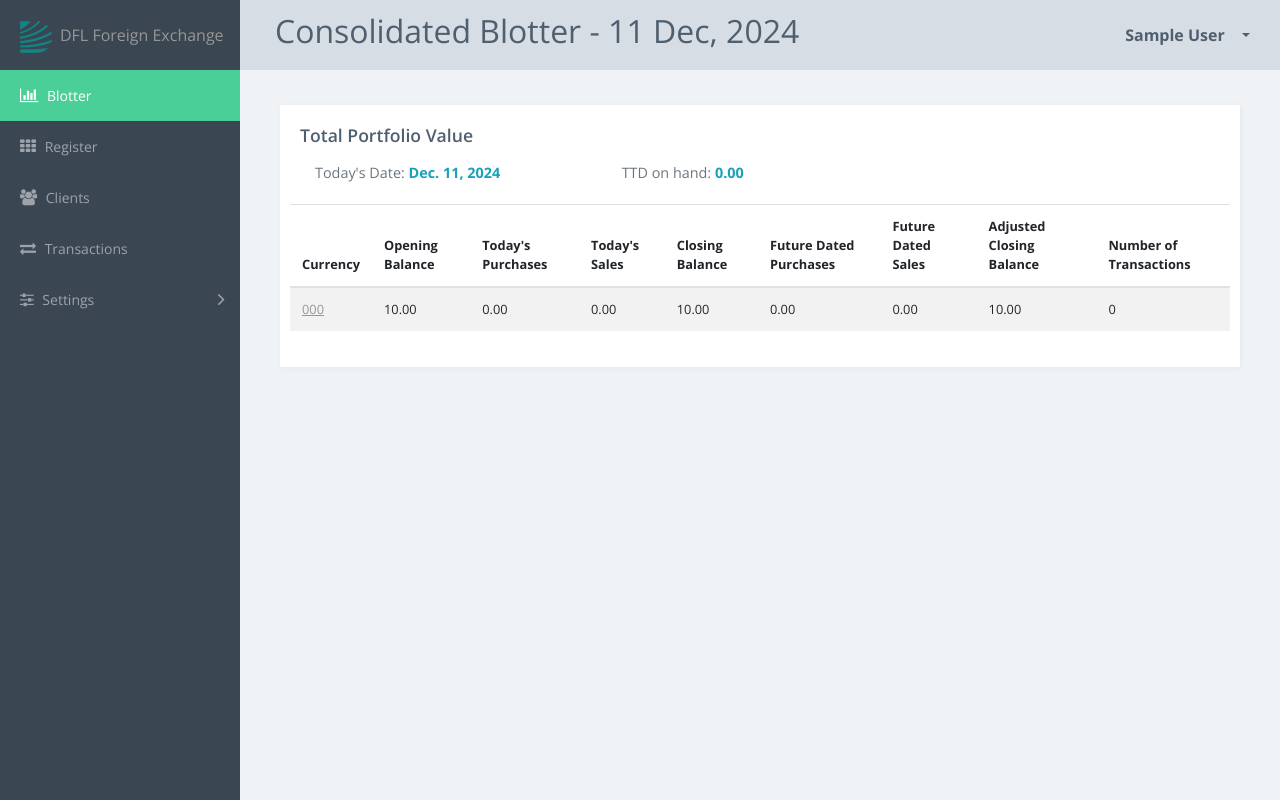
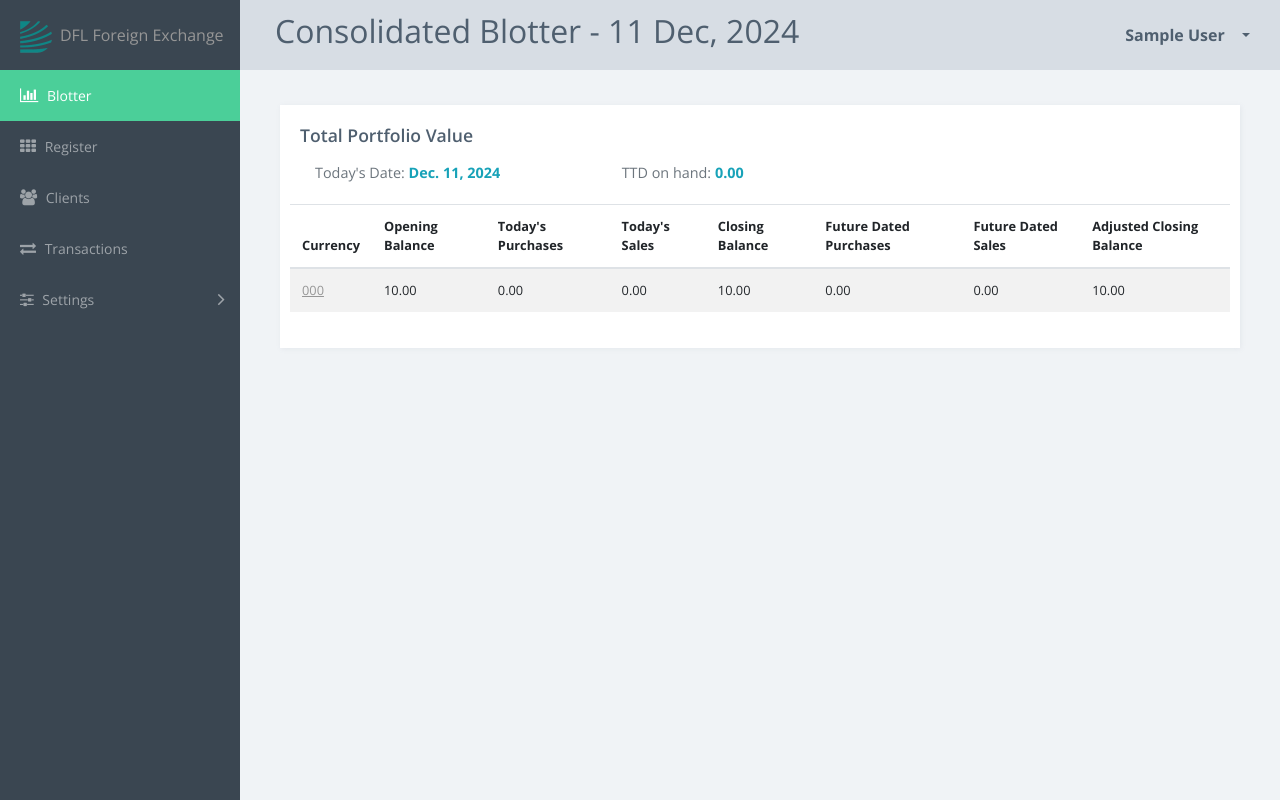
Before and after one commit to Unkerpaulie/dfl_one, a Django app: page / in a window 1280 px wide. Run offline with Django 5.2, Linux system fonts and the light colour scheme; a user stored in the database is signed in; tables that the repository leaves empty hold one stand-in row (values such as "Sample post"); some libraries are stand-ins or nearby versions.

Commit message:
removed number of transactions column

```diff
--- a/core/templates/core/home.html
+++ b/core/templates/core/home.html
@@ -40,7 +40,8 @@
                                         <th>Future Dated Purchases</th>
                                         <th>Future Dated Sales</th>
                                         <th>Adjusted Closing Balance</th>
-                                        <th>Number of Transactions</th>
+
+                                        <!-- <th>Number of Transactions</th> -->
                                     </tr>
                                 </thead>
                                 <tbody>
@@ -55,7 +56,7 @@
                                         <td>{{ currency.symbol }}{{ currency.future_purchase|floatformat:2|intcomma }}</td>
                                         <td>{{ currency.symbol }}{{ currency.future_sale|floatformat:2|intcomma }}</td>
                                         <td>{{ currency.symbol }}{{ currency.adjusted_closing|floatformat:2|intcomma }}</td>
-                                        <td>{{ currency.num_transactions }}</td>
+                                        <!-- <td>{{ currency.num_transactions }}</td> -->
                                     </tr>
                                     {% endfor %}
                                 </tbody>
```
